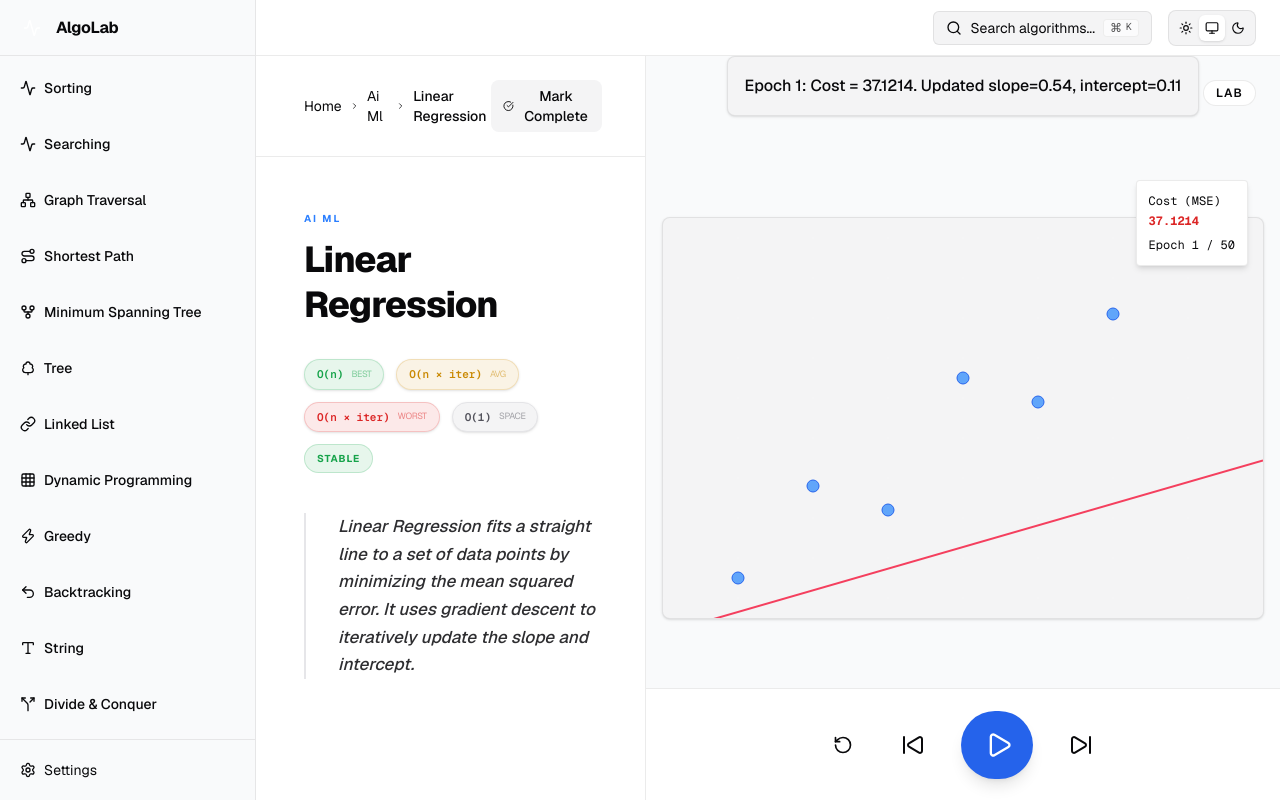
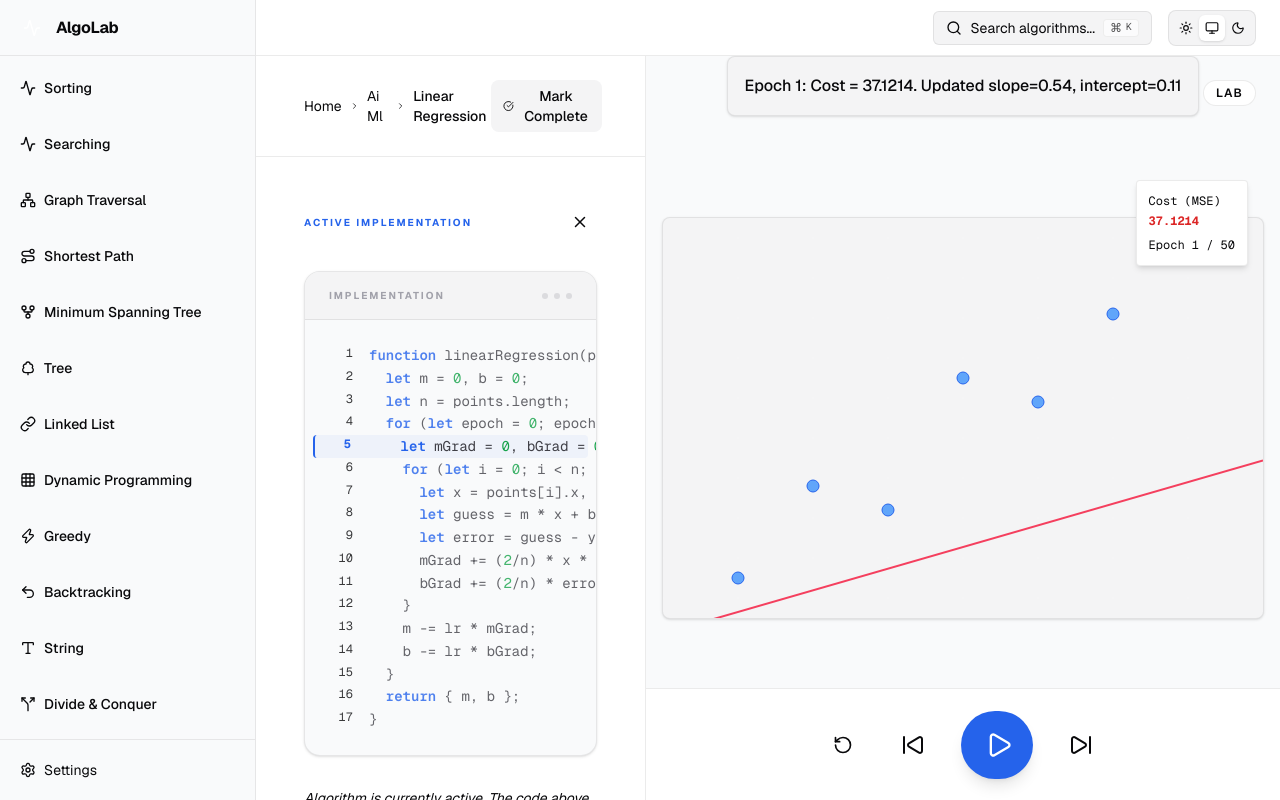
Before and after one commit to hoojinguyen/algo-lab, a Next.js app: page /ai-ml/linear-regression in a window 1280 px wide. Both pictures are taken after a click on the button 1081 px from the left and 744 px from the top of the page. Built offline with nearby package versions, Linux system fonts and the light colour scheme.

Commit message:
feat: add interactive code overlay with auto-triggering on playback and replace FloatingCodePanel

```diff
--- a/src/app/[category]/[algorithm]/page.tsx
+++ b/src/app/[category]/[algorithm]/page.tsx
@@ -1,6 +1,6 @@
 'use client';
 
-import { use, useMemo, useEffect } from 'react';
+import { use, useMemo, useEffect, useState } from 'react';
 import Link from 'next/link';
 import { CheckCircle, ExternalLink, ChevronRight } from 'lucide-react';
 import { useUserProgress } from '@/hooks/useUserProgress';
@@ -10,7 +10,8 @@ import { VisualizerPanel } from '@/components/visualizers/VisualizerPanel';
 import { PlaybackControls } from '@/components/ui/PlaybackControls';
 import { CodeBlock } from '@/components/ui/CodeBlock';
 import { TheoryPanel } from '@/components/ui/TheoryPanel';
-import { FloatingCodePanel } from '@/components/ui/FloatingCodePanel';
+import { motion, AnimatePresence } from 'framer-motion';
+import { X } from 'lucide-react';
 
 export default function LessonPage({
   params,
@@ -75,6 +76,27 @@ export default function LessonPage({
   const { currentState, currentIndex, totalSteps, isPlaying, setIsPlaying, next, prev, reset } =
     usePlayback(states, 500);
 
+  // Use a "manual closed" state to allow users to override the auto-open behavior
+  const [isManualClosed, setIsManualClosed] = useState(false);
+
+  // Derived state: Overlay is open if we are mid-algorithm, unless the user manually closed it
+  const isOverlayOpen =
+    !isManualClosed && (isPlaying || (currentIndex > 0 && currentIndex < totalSteps));
+
+  // Reset manual close state when we return to the start of the algorithm
+  const handlePlayPause = () => {
+    const nextPlaying = !isPlaying;
+    setIsPlaying(nextPlaying);
+    if (nextPlaying) {
+      setIsManualClosed(false);
+    }
+  };
+
+  const handleReset = () => {
+    reset();
+    setIsManualClosed(false);
+  };
+
   if (!currentEntry || !currentState) {
     return (
       <div className="flex flex-col items-center justify-center h-full text-center p-12">
@@ -127,7 +149,38 @@ export default function LessonPage({
           </div>
         )}
 
-        <div className="p-12 max-w-2xl mx-auto w-full space-y-4">
+        <div className="relative p-12 max-w-2xl mx-auto w-full space-y-4">
+          <AnimatePresence>
+            {isOverlayOpen && (
+              <motion.div
+                initial={{ opacity: 0, y: 10 }}
+                animate={{ opacity: 1, y: 0 }}
+                exit={{ opacity: 0, y: 10 }}
+                className="absolute inset-0 z-20 bg-bg-primary p-12 overflow-y-auto no-scrollbar"
+              >
+                <div className="flex items-center justify-between mb-8">
+                  <span className="text-[10px] font-bold tracking-[0.2em] uppercase text-accent">
+                    Active Implementation
+                  </span>
+                  <button
+                    onClick={() => setIsManualClosed(true)}
+                    className="p-2 hover:bg-bg-tertiary rounded-full transition-colors text-text-muted hover:text-text-primary"
+                  >
+                    <X size={18} />
+                  </button>
+                </div>
+                <CodeBlock
+                  code={currentEntry.code}
+                  activeLine={currentState.codeLine}
+                  compact={false}
+                />
+                <div className="mt-8 text-sm text-text-muted italic">
+                  Algorithm is currently active. The code above tracks the live execution state.
+                </div>
+              </motion.div>
+            )}
+          </AnimatePresence>
+
           <TheoryPanel
             name={currentEntry.name}
             category={currentEntry.category}
@@ -197,21 +250,13 @@ export default function LessonPage({
           <VisualizerPanel type={currentEntry.visualizerType} state={currentState} />
         </div>
 
-        {/* Floating Code Companion */}
-        <FloatingCodePanel
-          code={currentEntry.code}
-          activeLine={currentState.codeLine}
-          isVisible={isPlaying}
-          onClose={() => setIsPlaying(false)}
-        />
-
         <div className="h-28 border-t border-border flex flex-col justify-center bg-bg-primary z-10">
           <PlaybackControls
             isPlaying={isPlaying}
-            onPlayPause={() => setIsPlaying(!isPlaying)}
+            onPlayPause={handlePlayPause}
             onNext={next}
             onPrev={prev}
-            onReset={reset}
+            onReset={handleReset}
             isFinished={currentIndex === totalSteps - 1}
             isStart={currentIndex === 0}
           />
```
